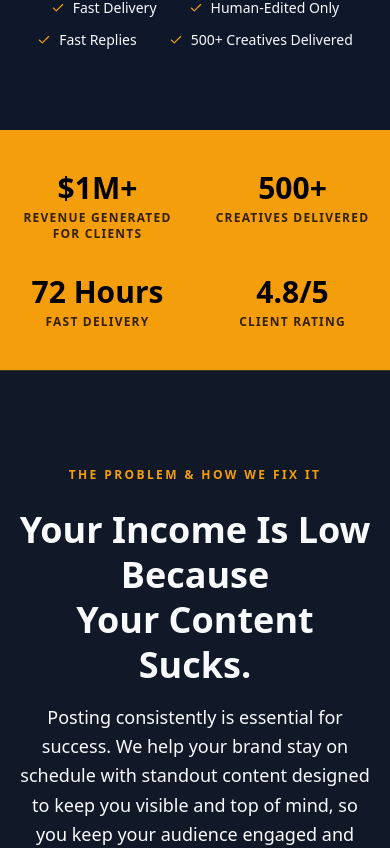
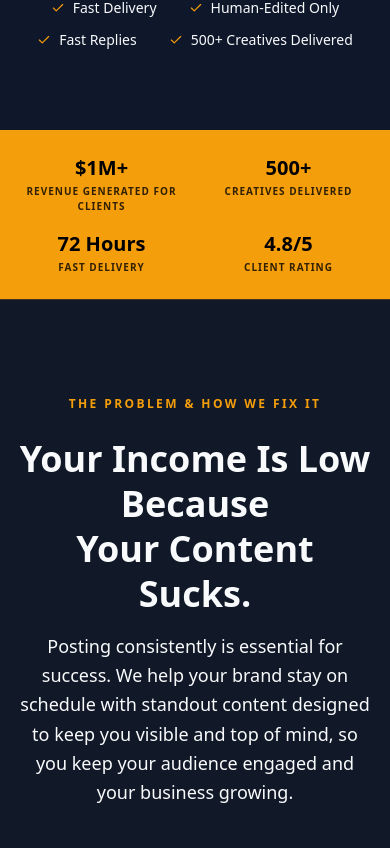
Before and after one commit to najialarabi2-tech/HumanMadeAds, a React (Vite) app: page / in a window 390 px wide. Shown: the part 1013-1861 px from the top of the page. Built offline with nearby package versions, Linux system fonts and the light colour scheme.

Commit message:
Reduce Guarantee section size on mobile for better fit

```diff
--- a/src/App.tsx
+++ b/src/App.tsx
@@ -122,12 +122,12 @@ function StatsBar() {
     { value: '4.8/5', label: 'Client Rating' },
   ];
   return (
-    <section className="bg-[#F59E0B] py-10 px-4">
-      <div className="max-w-5xl mx-auto grid grid-cols-2 md:grid-cols-4 gap-8 text-center">
+    <section className="bg-[#F59E0B] py-6 md:py-10 px-4">
+      <div className="max-w-5xl mx-auto grid grid-cols-2 md:grid-cols-4 gap-4 md:gap-8 text-center">
         {stats.map((s, i) => (
           <div key={i}>
-            <div className="text-3xl md:text-4xl font-black text-black">{s.value}</div>
-            <div className="text-black/80 text-xs font-bold uppercase tracking-widest mt-1">{s.label}</div>
+            <div className="text-xl md:text-4xl font-black text-black">{s.value}</div>
+            <div className="text-black/80 text-[10px] md:text-xs font-bold uppercase tracking-widest mt-0.5">{s.label}</div>
           </div>
         ))}
       </div>
@@ -453,13 +453,13 @@ function Pricing() {
 
 function Guarantee() {
   return (
-    <section className="bg-[#F59E0B] py-16 px-4">
+    <section className="bg-[#F59E0B] py-8 md:py-16 px-4">
       <div className="max-w-3xl mx-auto text-center">
-        <Shield size={40} className="mx-auto mb-4 text-black" />
-        <h2 className="text-3xl md:text-4xl font-black text-black mb-4">
+        <Shield size={28} className="mx-auto mb-3 md:mb-4 text-black md:w-10 md:h-10" />
+        <h2 className="text-xl md:text-4xl font-black text-black mb-2 md:mb-4">
           Love It Or We Fix It. Period.
         </h2>
-        <p className="text-black/85 text-lg max-w-xl mx-auto leading-relaxed">
+        <p className="text-black/85 text-sm md:text-lg max-w-xl mx-auto leading-relaxed">
           Not happy with your creatives? We revise until you are. No arguments. No fine print. We stand behind our work because we know it converts.
         </p>
       </div>
```
